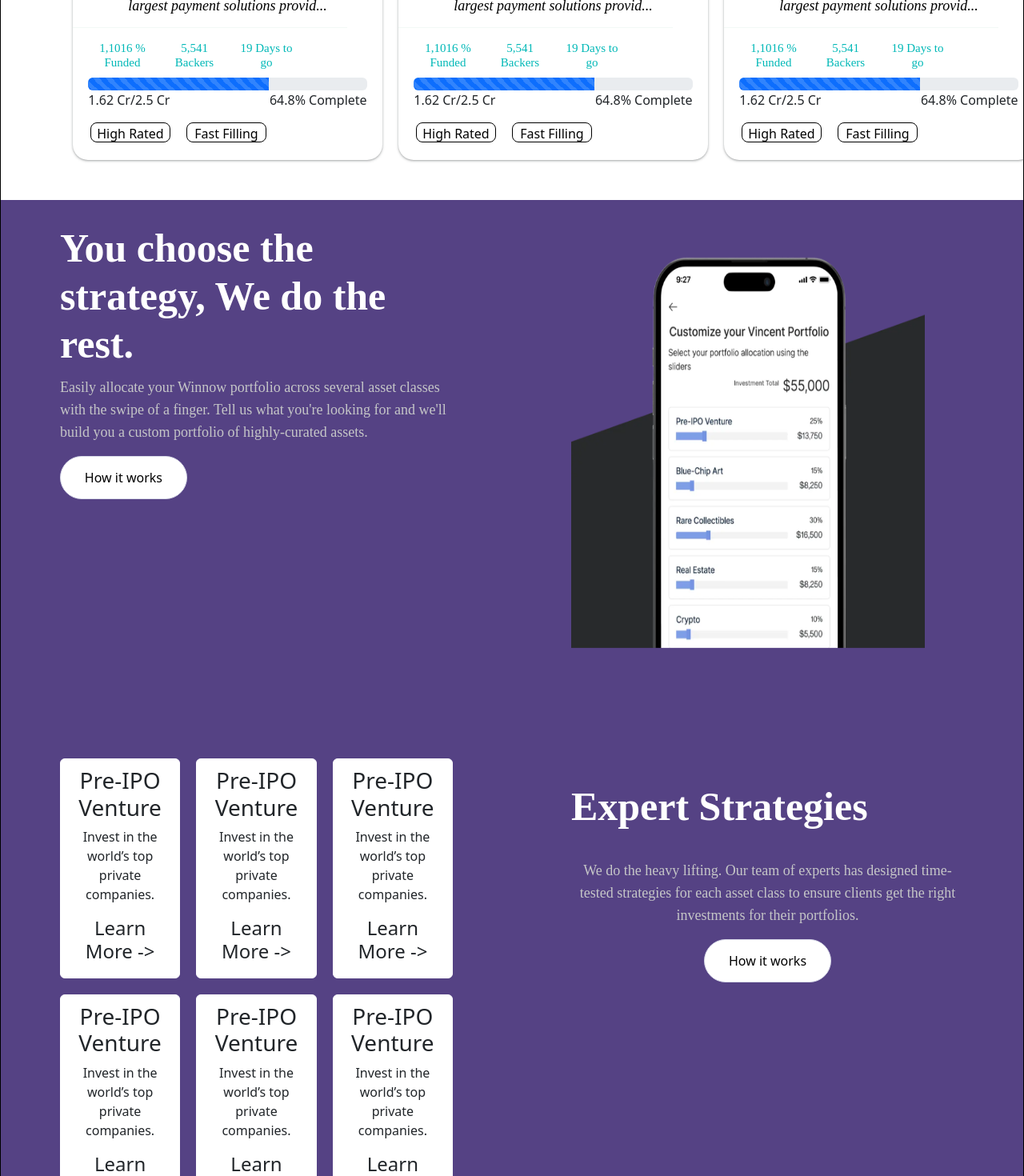
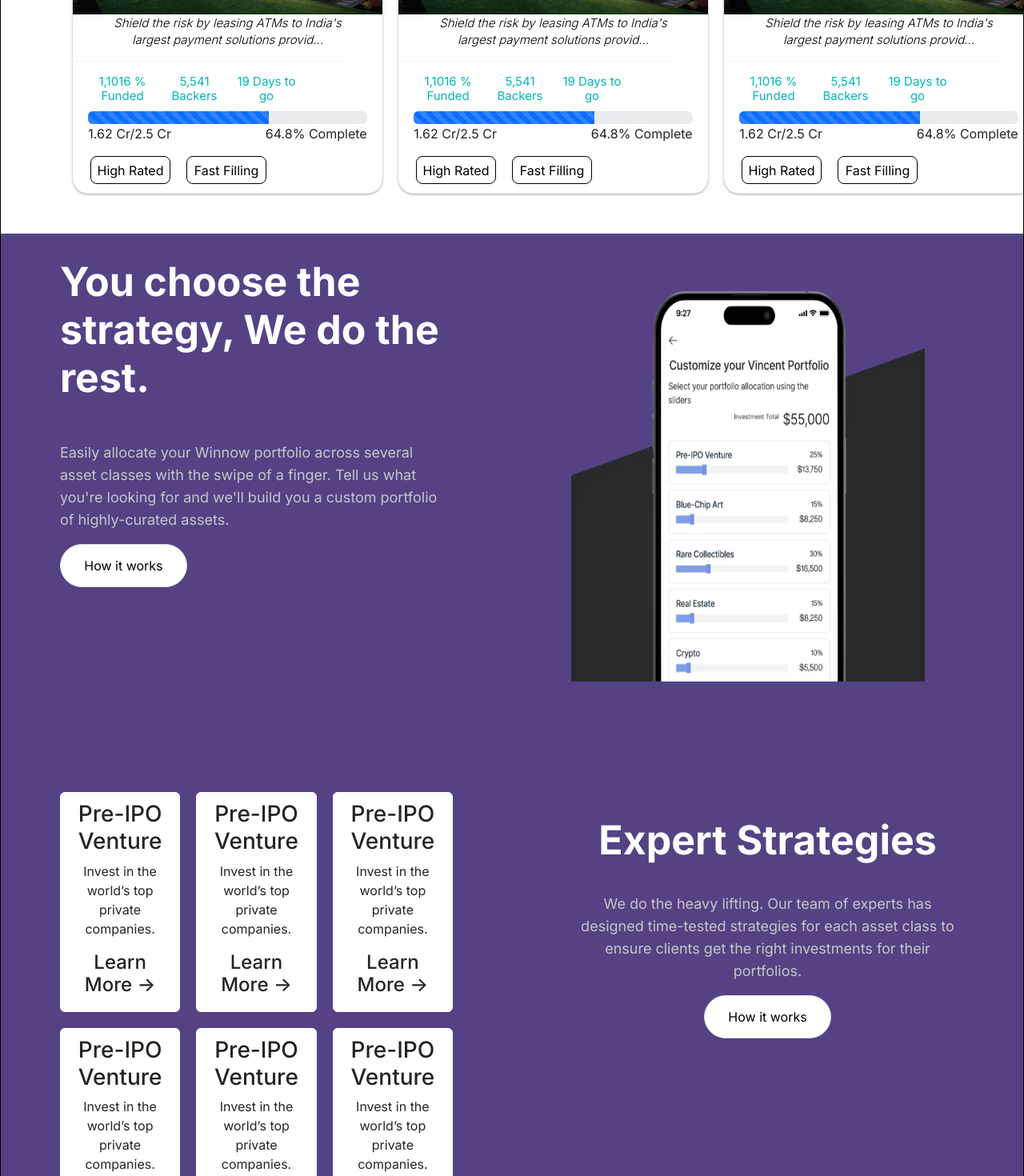
Before and after one commit to Ppreedam/winnow, a React (Create React App) app in the folder client/: page / in a window 1280 px wide. Shown: the part 1573-3043 px from the top of the page at 80% size. Built offline with nearby package versions, Linux system fonts and the light colour scheme.

Commit message:
ui modified

```diff
--- a/client/public/index.html
+++ b/client/public/index.html
@@ -9,13 +9,14 @@
       name="description"
       content="Web site created using create-react-app"
     />
+    <link rel="preconnect" href="https://fonts.googleapis.com" />
     <link rel="preconnect" href="https://fonts.gstatic.com" crossorigin />
     <link
-      href="https://fonts.googleapis.com/css2?family=Inter:wght@400;500;700&display=swap"
+      href="https://fonts.googleapis.com/css2?family=Inter:wght@100;200;300;400;500;600;700&display=swap"
       rel="stylesheet"
     />
     <style>
-      body{
+      body {
         margin: 0;
       }
     </style>
@@ -27,7 +28,7 @@
       rel="stylesheet"
     />
     <style>
-      body{
+      body {
         margin: 0;
       }
     </style>
--- a/client/src/App.css
+++ b/client/src/App.css
@@ -1,7 +1,9 @@
 .App {
   text-align: center;
 }
-
+.mainRoute {
+  font-family: "Inter", sans-serif;
+}
 .App-logo {
   height: 40vmin;
   pointer-events: none;
--- a/client/src/App.js
+++ b/client/src/App.js
@@ -1,11 +1,10 @@
 import AllRoutes from "./component/AllRoutes/AllRoutes";
-
-
+import "./App.css"
 
 function App() {
   return (
-    <div>
-      <AllRoutes/>
+    <div className="mainRoute">
+      <AllRoutes />
     </div>
   );
 }
--- a/client/src/component/HomemainPage/Winnow.module.css
+++ b/client/src/component/HomemainPage/Winnow.module.css
@@ -1,6 +1,7 @@
 .main {
   /* border: 1px solid rebeccapurple;
   width: 100%; */
+  font-family: "Inter", sans-serif;
 
   border: 1px solid black;
 }
@@ -29,13 +30,14 @@
   width: 100%;
   height: max-content;
   text-align: left;
-  font-family: "Rubik";
+  font-family: "Inter", sans-serif;
   font-style: normal;
   font-weight: 700;
   font-size: 50px;
   line-height: 62px;
   margin-bottom: 30px;
   color: #ffffff;
+
 }
 
 .text_box_Stock {
@@ -44,7 +46,7 @@
   text-align: left;
   margin-top: -30px;
   /* border: 1px solid black; */
-  font-family: "Rubik";
+  font-family: "Inter", sans-serif;
   font-style: normal;
   font-weight: 400;
   font-size: 18px;
@@ -78,6 +80,7 @@
   border-radius: 15px;
   color: #ffffff;
   height: 40.42px;
+  font-family: "Inter", sans-serif;
 }
 
 .text_box_button_main {
@@ -167,14 +170,19 @@
 
   .text_box_button_main {
     width: 100%;
+    display: flex;
+    justify-content: space-between;
 
   }
 
   .text_box_button_main input {
-    width: 50%;
+    width: 70%;
 
   }
-
+  .text_box_button_main button{
+    width: 30%;
+    font-size: 12px;
+  }
   /* .text_box_button button {
     height: 30px;
   } */
@@ -251,9 +259,9 @@
 
   .Home_second_part>div {
     width: 80%;
+    margin: auto;
     height: fit-content;
     padding: 20px;
-    /* border: 1px solid red; */
     text-align: center;
   }
 }
@@ -272,7 +280,7 @@
   width: 665px;
   margin: auto;
   padding-top: 80px;
-  font-family: "Rubik";
+  font-family: "Inter", sans-serif;
   font-style: normal;
   font-weight: 700;
   font-size: 50px;
@@ -284,7 +292,7 @@
   width: 588px;
   margin: auto;
   padding-top: 30px;
-  font-family: "Rubik";
+  font-family: "Inter", sans-serif;
   font-style: normal;
   font-weight: 400;
   font-size: 16px;
@@ -326,10 +334,10 @@
   width: 332px;
   height: 42px;
   margin: auto;
-  font-family: "Rubik";
+  font-family: "Inter", sans-serif;
   font-style: italic;
   font-weight: 300;
-  font-size: 18px;
+  font-size: 15px;
   line-height: 21px;
 
   color: #000000;
@@ -353,7 +361,7 @@
 .Home_third_part_box_div_funde>div {
   width: 80px;
   height: 36px;
-  font-family: "Rubik";
+  font-family: 'Inter', sans-serif;
   font-style: normal;
   font-weight: 400;
   font-size: 15px;
@@ -384,7 +392,7 @@
 .Home_third_part_box_button button {
   box-sizing: border-box;
   width: 100px;
-  height: 25px;
+  height: 35px;
   background: #ffffff;
   border: 1px solid #000000;
   border-radius: 8px;
@@ -606,7 +614,7 @@
 
 .Home_fourth_part_box_1_heading {
   height: 120px;
-  font-family: "Rubik";
+  font-family: "Inter", sans-serif;
   font-style: normal;
   font-weight: 700;
   font-size: 50px;
@@ -620,12 +628,12 @@
 }
 
 .Home_fourth_part_box_1_text {
-  font-family: "Rubik";
+  font-family: "Inter", sans-serif;
   font-style: normal;
   font-weight: 400;
   font-size: 18px;
   line-height: 28px;
-  margin-top: 40px;
+  margin-top: 80px;
   display: flex;
   align-items: center;
   color: #c5c6c7;
@@ -756,19 +764,20 @@ text-align: center;
 
 .Home_fith_part_box_2_heading {
   height: 120px;
-  font-family: "Rubik";
+  font-family: 'Inter', sans-serif;
   font-style: normal;
   font-weight: 700;
   font-size: 50px;
   line-height: 60px;
   display: flex;
+  justify-content: center;
   align-items: center;
   color: #ffffff;
 }
 
 .Home_fith_part_box_2_text {
   margin-top: -10px;
-  font-family: "Rubik";
+  font-family: 'Inter', sans-serif;
   font-style: normal;
   font-weight: 400;
   font-size: 18px;
@@ -879,7 +888,7 @@ text-align: center;
 }
 
 .Home_investment_part_box_1_heading {
-  font-family: "Rubik";
+  font-family: 'Inter', sans-serif;
   font-style: normal;
   font-weight: 700;
   font-size: 50px;
@@ -999,7 +1008,7 @@ text-align: center;
 
 .Home_seventh_part_box_1_heading {
   height: 120px;
-  font-family: "Rubik";
+  font-family: 'Inter', sans-serif;
   font-style: normal;
   font-weight: 700;
   font-size: 50px;
@@ -1013,7 +1022,7 @@ text-align: center;
 }
 
 .Home_seventh_part_box_1_text {
-  font-family: "Rubik";
+  font-family: 'Inter', sans-serif;
   font-style: normal;
   font-weight: 400;
   font-size: 18px;
@@ -1130,10 +1139,10 @@ text-align: center;
   width: 400px;
   margin: auto;
   margin-top: 70px;
-  font-family: "Rubik";
+  font-family: 'Inter', sans-serif;
   font-style: normal;
   font-weight: 700;
-  font-size: 50px;
+  font-size: 40px;
   line-height: 60px;
   padding-top: 60px;
 
@@ -1146,8 +1155,8 @@ text-align: center;
   background: #ffffff;
   border: 4px solid rgba(242, 124, 35, 1);
   border-radius: 10px;
-  /* border: 1px solid black; */
   height: 40.42px;
+  width: 65%;
 }
 
 .text_box_button1 button {
@@ -1156,7 +1165,8 @@ text-align: center;
   border-radius: 15px;
   color: black;
   height: 40.42px;
-
+  font-size: 12px;
+  width: 35%;
 
 }
 
@@ -1168,6 +1178,7 @@ margin-top: 10px;
   border-radius: 15px;
   background: rgba(242, 124, 35, 1);
   box-shadow: 0px 4px 100px rgba(74, 148, 154, 0.1);
+  display: flex;
 
 }
 
@@ -1176,7 +1187,8 @@ margin-top: 10px;
   .Home_eighth_part {
     width: 90%;
     height: 200px;
-    padding: 30px;
+    padding: 30px 0 30px 0;
+    border: 1px solid red;
   }
 
   .Home_eighth_part_heading {
@@ -1204,9 +1216,9 @@ margin-top: 10px;
 @media (max-width: 480px) {
   .Home_eighth_part {
     width: 90%;
-    height: 230px;
-    padding: 20px;
-    border: 1px solid black;
+    height: 260px;
+    padding: 20px 20px 20px 20px;
+    border: 1px solid red;
     /* border: 1px solid black; */
   }
 
@@ -1225,11 +1237,12 @@ margin-top: 10px;
   }
 
   .text_box_button1 input{
-    width: 40%;
+    width: 60%;
     height: 36px;
   }
   .text_box_button1 button {
-    width: 60%;
+    width: 40%;
     height: 36px;
+    font-size: 10px;
   }
 }
```
